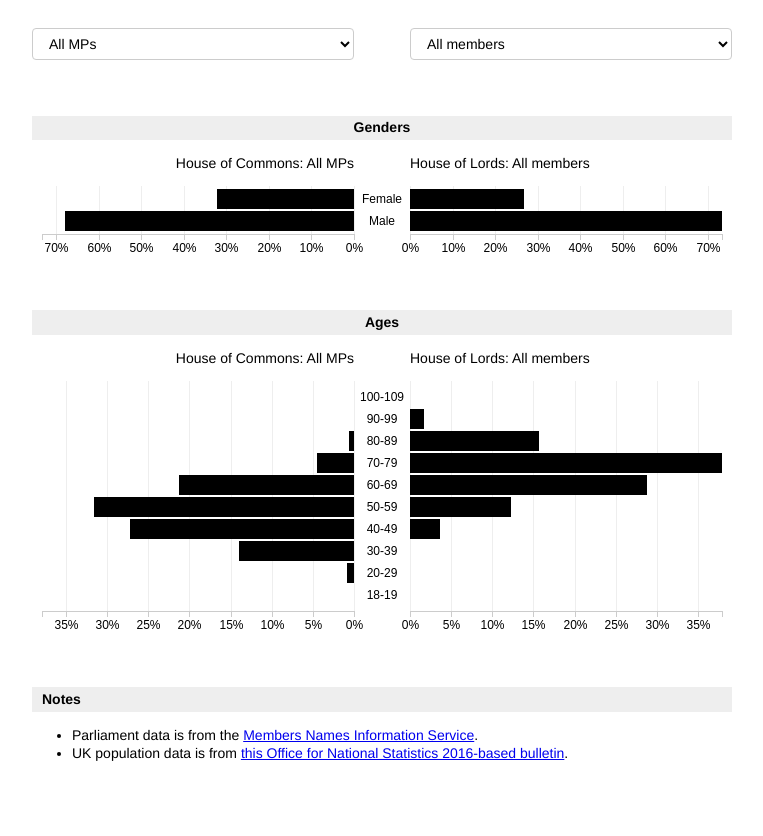
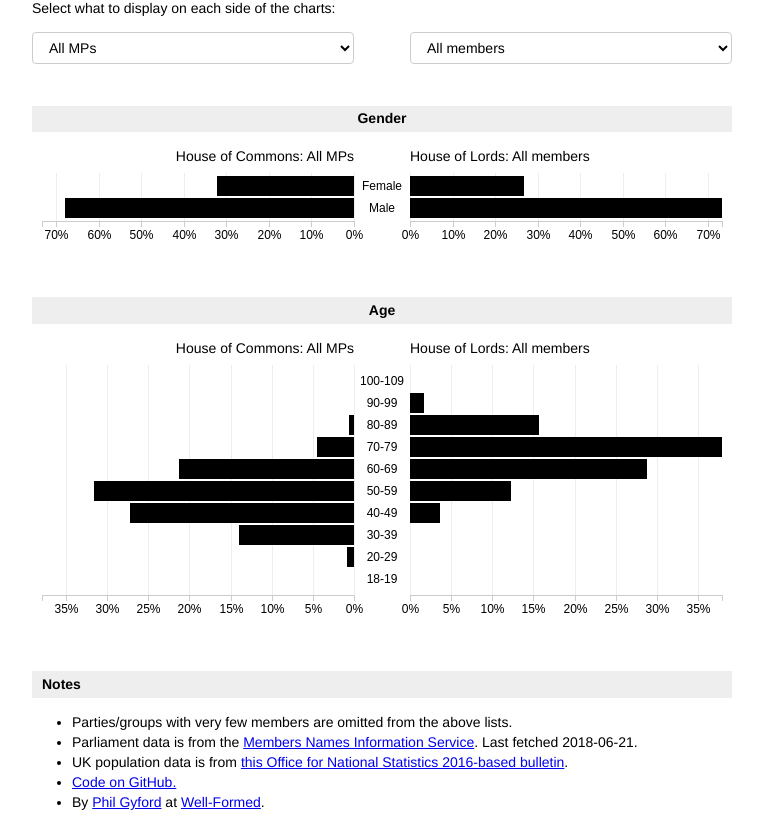
Before and after one commit to philgyford/uk-parliament-demographics, a plain HTML site: page public/index.html in a window 1280 px wide. Shown: the part 60-896 px from the top of the page, without its empty margins (258-1021 px from the left). Before the commit the page ends 850 px from the top, so only its background shows below. Drawn offline with Linux system fonts and the light colour scheme.

Commit message:
Formatting/text tweaks

```diff
--- a/public/css/global.css
+++ b/public/css/global.css
@@ -1,7 +1,7 @@
 body {
   font-family: Helvetica, Arial, sans-serif;
   font-size: 0.875rem;
-  line-height: 1.125rem;
+  line-height: 1.25rem;
 }
 .container {
   max-width: 700px;
@@ -10,12 +10,13 @@ body {
 }
 
 .form {
-  margin: 0 0 3em 0;
+  margin: 0 0 2em 0;
 }
 
-label {
-  visibility: hidden;
+.intro {
+  margin-bottom: 0;
 }
+
 /* Select styling from Bootstrap */
 select,
 optgroup {
@@ -52,7 +53,7 @@ select {
 }
 
 .lr-titles {
-  margin: 1em 0 1em 0;
+  margin: 1em 0 0.5em 0;
   font-size: 0.875rem;
 }
 
@@ -96,7 +97,7 @@ select {
   position: absolute;
   background: #fff;
   border: 1px solid #ccc;
-  padding: 0.5em 10px;
+  padding: 0.3em 8px;
   font-size: 0.75rem;
   box-shadow: 2px 2px 3px rgba(0, 0, 0, 0.3);
 }
@@ -115,3 +116,13 @@ select {
 .axis text {
   font-size: 0.75rem;
 }
+
+
+.u-sr-only {
+  position: absolute;
+  left: -10000px;
+  top: auto;
+  width: 1px;
+  height: 1px;
+  overflow: hidden;
+}
--- a/public/index.html
+++ b/public/index.html
@@ -15,23 +15,24 @@
 <body>
 
   <main class="container">
-    <h1>My title here</h1>
+    <h1>UK Parliament Demographics</h1>
 
     <form class="form">
+      <p class="intro">Select what to display on each side of the charts:</p>
       <div class="row">
         <p class="col">
-          <label for="choices-left">Left-hand charts</label>
+          <label for="choices-left" class="u-sr-only">Left-hand charts</label>
           <select class="choices-left" id="choices-left"></select>
         </p>
         <p class="col">
-          <label for="choices-right">Right-hand charts</label>
+          <label for="choices-right" class="u-sr-only">Right-hand charts</label>
           <select class="choices-right" id="choices-right"></select>
         </p>
       </div>
     </form>
 
-    <section>
-      <h2 class="title title--chart">Genders</h2>
+    <section id="gender">
+      <h2 class="title title--chart">Gender</h2>
       <div class="row lr-titles">
         <span class="col js-title-left"></span>
         <span class="col js-title-right"></span>
@@ -39,8 +40,8 @@
       <div class="chart chart--genders js-chart-genders"></div>
     </section>
 
-    <section>
-      <h2 class="title title--chart">Ages</h2>
+    <section id="age">
+      <h2 class="title title--chart">Age</h2>
       <div class="row lr-titles">
         <span class="col js-title-left"></span>
         <span class="col js-title-right"></span>
@@ -51,9 +52,11 @@
     <section>
       <h2 class="title title--sub">Notes</h2>
       <ul>
-        <li>Parliament data is from the <a href="http://data.parliament.uk/membersdataplatform/memberquery.aspx">Members Names Information Service</a>.</li>
+        <li>Parties/groups with very few members are omitted from the above lists.</li>
+        <li>Parliament data is from the <a href="http://data.parliament.uk/membersdataplatform/memberquery.aspx">Members Names Information Service</a>. Last fetched 2018-06-21.</li>
         <li>UK population data is from <a href="https://www.ons.gov.uk/peoplepopulationandcommunity/populationandmigration/populationprojections/bulletins/nationalpopulationprojections/2016basedstatisticalbulletin">this Office for National Statistics 2016-based bulletin</a>.</li>
-
+        <li><a href="https://github.com/philgyford/uk-parliament-demographics">Code on GitHub.</a></li>
+        <li>By <a href="https://www.gyford.com/">Phil Gyford</a> at <a href="https://www.well-formed.co.uk">Well-Formed</a>.</li>
       </ul>
     </section>
   </main>
```
